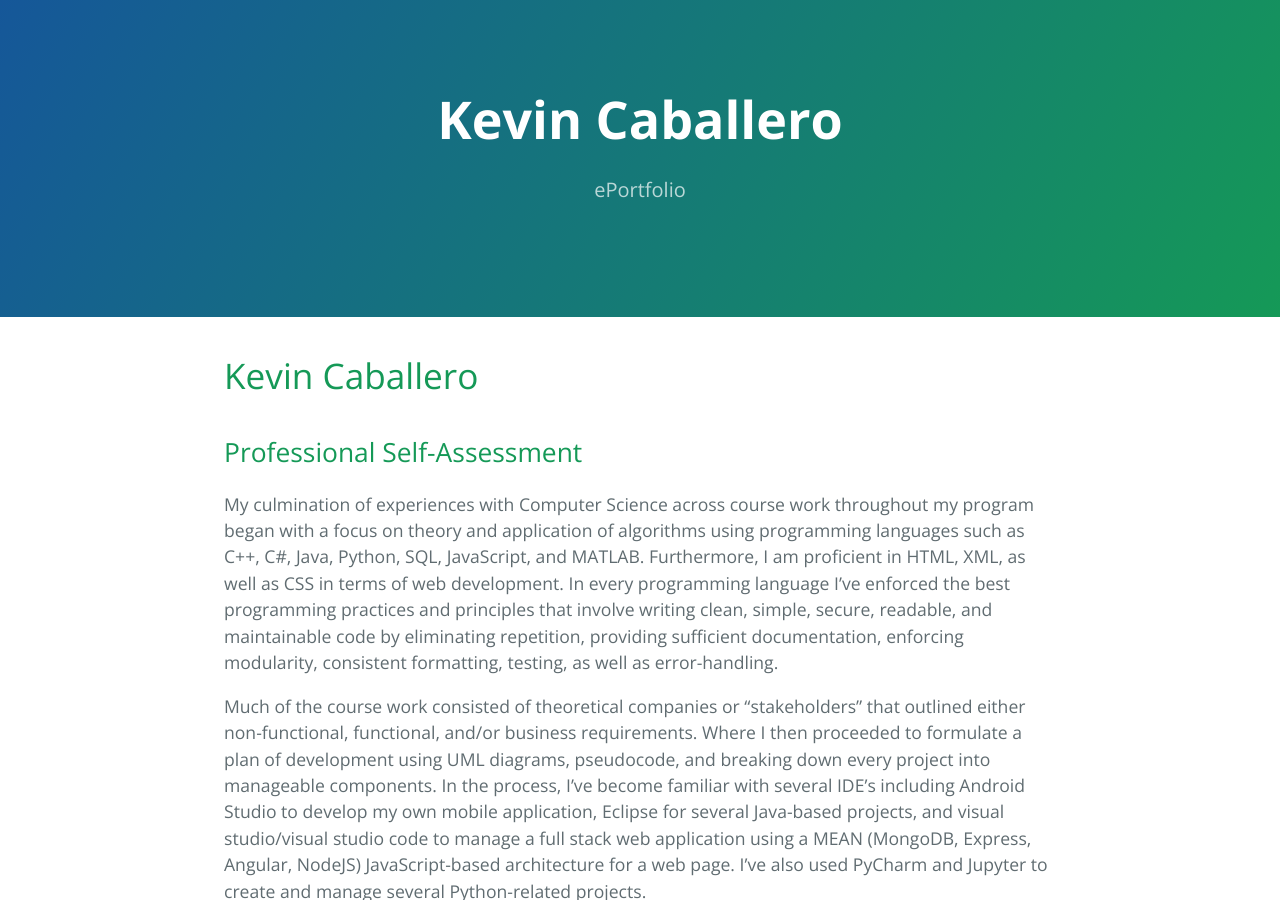
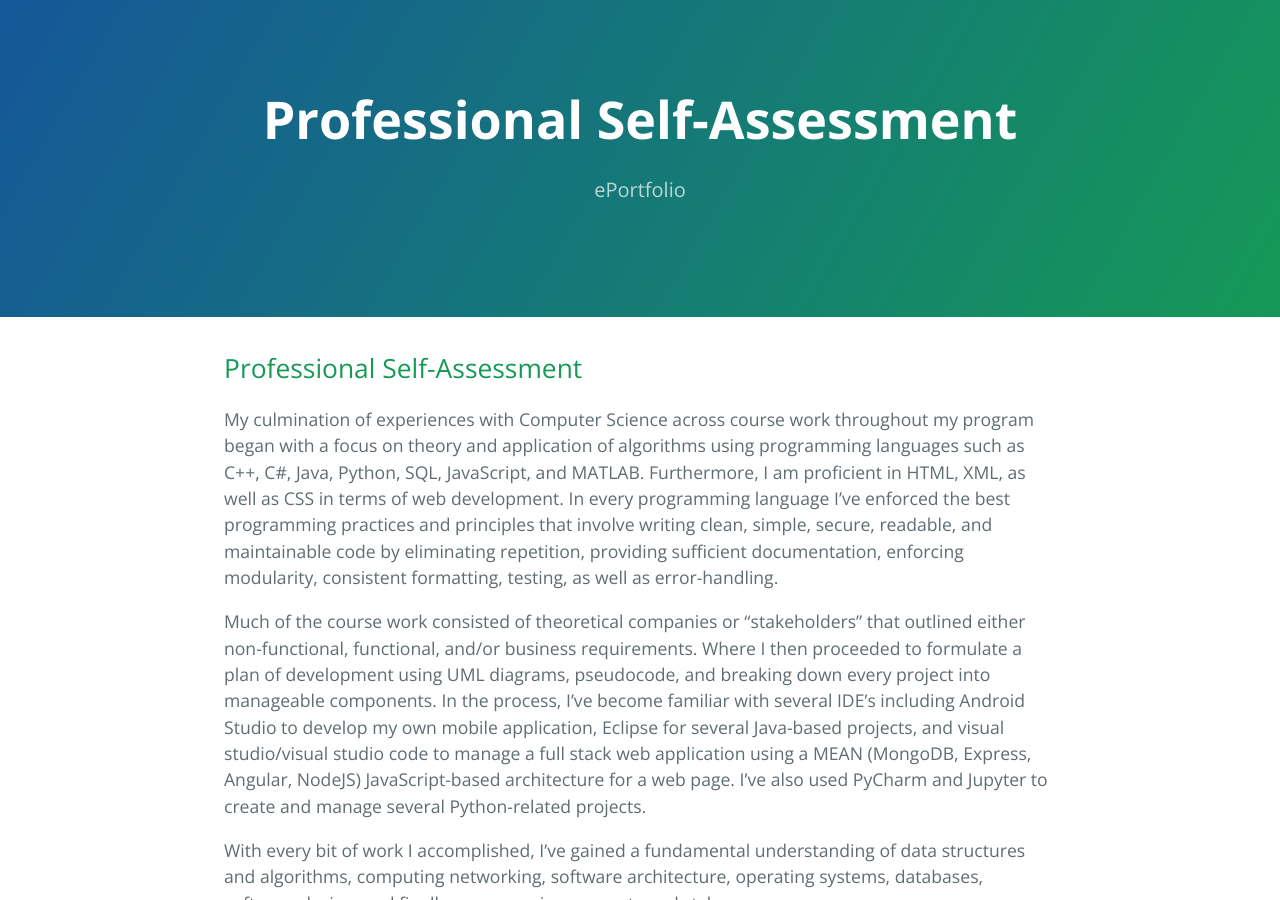
Before and after one commit to KevinJCa/KevinJCa.github.io, a Jekyll site: the page built from index.md, in a window 1280 px wide and 900 px high. Built offline with Jekyll 4.4.1, drawn with Linux system fonts in a browser that asks for light colours; our own code applies the rules of GitHub Pages for plain Markdown files.

Commit message:
Update index.md

```diff
--- a/index.md
+++ b/index.md
@@ -1,4 +1,5 @@
-# Kevin Caballero
+
+
 
 ## Professional Self-Assessment
 
```
